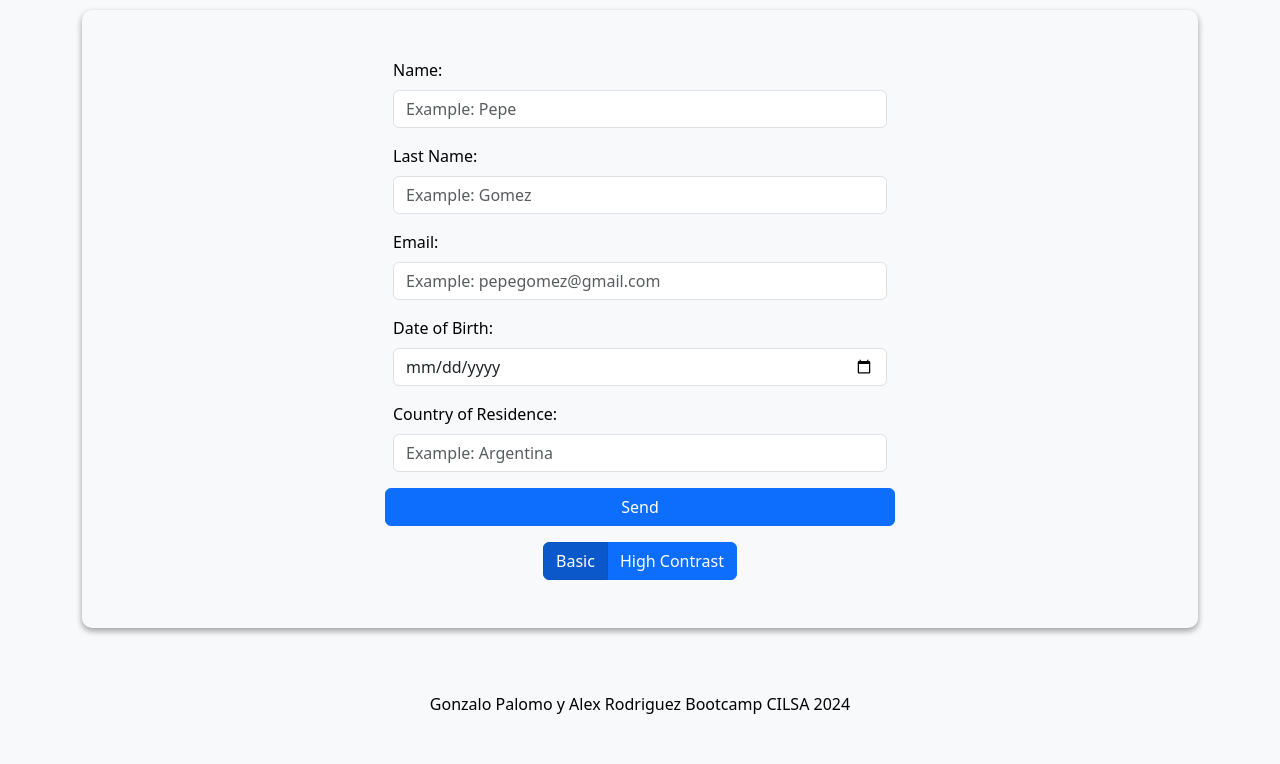
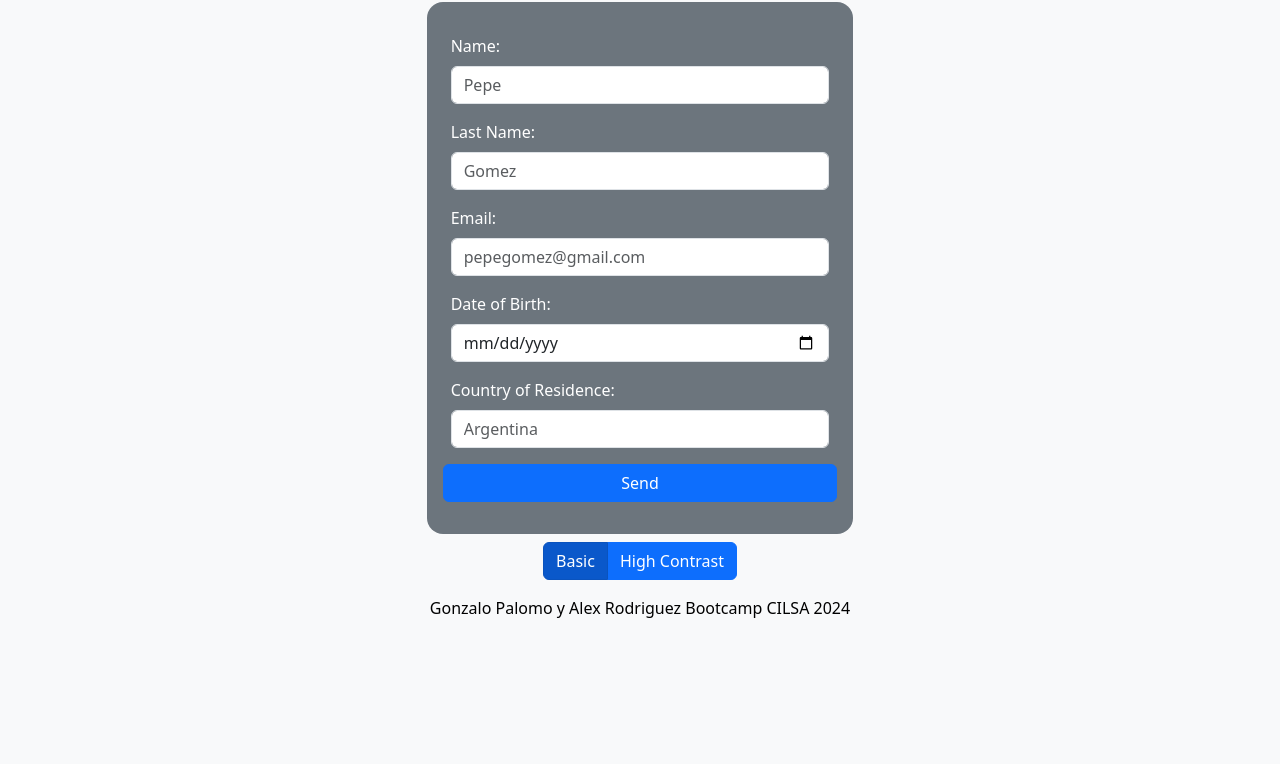
Before and after one commit to Gonzalojp18/FormBootstrap, a plain HTML site: page index.html in a window 1280 px wide. Shown: the part 86-850 px from the top of the page. After the commit the page ends 800 px from the top, so only its background shows below. Drawn offline with nearby package versions, Linux system fonts and the light colour scheme.

Commit message:
Optimizing HTML structure and syntax

```diff
--- a/index.html
+++ b/index.html
@@ -1,73 +1,57 @@
 <!DOCTYPE html>
 <html lang="en">
-
 <head>
     <meta charset="UTF-8">
     <meta name="viewport" content="width=device-width, initial-scale=1.0">
     <!-- LINK  BOOTSTRAP -->
-    <link href="https://cdn.jsdelivr.net/npm/bootstrap@5.3.2/dist/css/bootstrap.min.css" rel="stylesheet"
-        integrity="sha384-T3c6CoIi6uLrA9TneNEoa7RxnatzjcDSCmG1MXxSR1GAsXEV/Dwwykc2MPK8M2HN" crossorigin="anonymous">
+    <link href="https://cdn.jsdelivr.net/npm/bootstrap@5.3.2/dist/css/bootstrap.min.css" rel="stylesheet" integrity="sha384-T3c6CoIi6uLrA9TneNEoa7RxnatzjcDSCmG1MXxSR1GAsXEV/Dwwykc2MPK8M2HN" crossorigin="anonymous">
     <!-- LINK CSS -->
-    <link rel="stylesheet" href="./style/styles.css">
+    <link rel="stylesheet" href="./styles/style.css">
     <title>Form</title>
 </head>
-
 <body id="body" class="text-bg-light">
-    <div class=container>
-        <header class="mt-3 p-2">
+    <header class="mt-3">
         <h1 class="text-center">form using boostrap</h1>
     </header>
     <main>
-            <section class="form-container d-flex flex-column align-items-center mt-3 p-5 m-auto">
-                <form class="row g-3 col-10 col-sm-6" id="form">
-                    <section>
+        <section class="form-container d-flex flex-column align-items-center mt-3">
+            <form class="row g-3 col-10 col-sm-6 col-lg-4 p-3 my-2 rounded-4 text-bg-secondary" id="form">
+                <div>
                     <label for="name" class="form-label">Name:</label>
-                        <input type="text" id="name" name="name" class="form-control" placeholder="Example: Pepe"
-                            minlength="2" maxlength="50" pattern="[A-Za-z\s]+"
-                            title="Only letters and spaces are allowed" required>
-                    </section>
-                    <section>
+                    <input type="text" id="name" name="name" class="form-control" placeholder="Pepe" minlength="2" maxlength="50" pattern="[A-Za-z\s]+" title="Only letters are allowed" required>
+                </div>
+                <div>
                     <label for="surname" class="form-label">Last Name:</label>
-                        <input type="text" id="surname" name="surname" class="form-control" placeholder="Example: Gomez"
-                            minlength="2" maxlength="50" pattern="[A-Za-z\s]+"
-                            title="Only letters and spaces are allowed" required>
-                    </section>
-                    <section>
+                    <input type="text" id="surname" name="surname" class="form-control" placeholder="Gomez" minlength="2" maxlength="50" pattern="[A-Za-z\s]+" title="Only letters are allowed" required>
+                </div>
+
+                <div>
                     <label for="email" class="form-label">Email:</label>
-                        <input type="email" id="email" name="email" class="form-control"
-                            placeholder="Example: pepegomez@gmail.com" required>
-                    </section>
-                    <section>
+                    <input type="email" id="email" name="email" class="form-control" placeholder="pepegomez@gmail.com" required>
+                </div>
+
+                <div>
                     <label for="dateOfBirth" class="form-label">Date of Birth:</label>
                     <input type="date" id="dateOfBirth" name="dateOfBirth" class="form-control" required>
-                    </section>
-                    <section>
+                </div>
+
+                <div>
                     <label for="country" class="form-label">Country of Residence:</label>
-                        <input type="text" id="country" class="form-control" placeholder="Example: Argentina"
-                            minlength="2" maxlength="50" pattern="[A-Za-z\s]+"
-                            title="Only letters and spaces are allowed" required>
-                    </section>
+                    <input type="text" id="country" class="form-control" placeholder="Argentina" minlength="2" maxlength="50" pattern="[A-Za-z\s]+" title="Only letters are allowed" required>
+                </div>
                 <button type="submit" id="btnSend" class="btn btn-primary my-3">Send</button>
             </form>
-                <!--* Comento estos botones y creo un contenedor que contenga 2 botones en grupo, así aprovechamos estos estilos de Bootstrap -->
-                <aside class="btn-group" role="group" aria-label="Basic example">
-                    <button type="button" class="btn btn-primary style-btn active"
-                        aria-label="Switch to basic theme">Basic</button>
-                    <button type="button" class="btn btn-primary style-btn"
-                        aria-label="Switch to high contrast theme">High Contrast</button>
-                </aside>
+            <div class="btn-group" role="group" aria-label="Basic example">
+                <button type="button" class="btn btn-primary style-btn active" aria-label="Switch to basic theme">Basic</button>
+                <button type="button" class="btn btn-primary style-btn" aria-label="Switch to high contrast theme">High Contrast</button>
+            </div>
         </section>
     </main>
-        <footer class="mt-3 text-center p-5">
+    <!--* Agrego mi nombre :p -->
+    <footer class="mt-3 text-center">
         <p>Gonzalo Palomo y Alex Rodriguez Bootcamp CILSA 2024</p>
     </footer>
-    </div>
-
-    <!-- Cambio de lugar los scripts aquí, porque fuera del body puede traer problemas a la carga del DOM y/o generar conflictos -->
-    <script src="https://cdn.jsdelivr.net/npm/bootstrap@5.3.2/dist/js/bootstrap.bundle.min.js"
-        integrity="sha384-C6RzsynM9kWDrMNeT87bh95OGNyZPhcTNXj1NW7RuBCsyN/o0jlpcV8Qyq46cDfL"
-        crossorigin="anonymous"></script>
+    <script src="https://cdn.jsdelivr.net/npm/bootstrap@5.3.2/dist/js/bootstrap.bundle.min.js" integrity="sha384-C6RzsynM9kWDrMNeT87bh95OGNyZPhcTNXj1NW7RuBCsyN/o0jlpcV8Qyq46cDfL" crossorigin="anonymous"></script>
     <script src="./js/app.js"></script>
 </body>
-
 </html>
--- a/js/app.js
+++ b/js/app.js
@@ -2,6 +2,7 @@ const form = document.getElementById('form');
 const btn = [...document.querySelectorAll('.style-btn')];
 const body = document.getElementById('body');
 const allButtons = [...document.getElementsByTagName('button')];
+const allInputs = [...document.getElementsByTagName('input')];
 
 //Intercambia entre modos y también la clase 'active'
 btn.forEach(button=>{
@@ -11,21 +12,27 @@ btn.forEach(button=>{
         const secondBtn=btn.find(btnToFind=>btnToFind.textContent!==currentBtn);
 
         button.classList.add('active');
-        secondBtn.classList.remove('active')
+        secondBtn.classList.remove('active');
 
         if(currentBtn=='Basic'){
             body.classList.toggle('text-bg-dark',false);
             body.classList.toggle('text-bg-light',true);
             allButtons.forEach(btn=>{
-                btn.classList.toggle('btn-warning',false)
-                btn.classList.toggle('btn-primary',true)
+                btn.classList.toggle('btn-warning',false);
+                btn.classList.toggle('btn-primary',true);
+            })
+            allInputs.forEach(btn=>{
+                btn.classList.toggle('text-bg-dark',false);
             })
         }else{
             body.classList.toggle('text-bg-light',false);
             body.classList.toggle('text-bg-dark',true);
             allButtons.forEach(btn=>{
-                btn.classList.toggle('btn-primary',false)
-                btn.classList.toggle('btn-warning',true)
+                btn.classList.toggle('btn-primary',false);
+                btn.classList.toggle('btn-warning',true);
+            })
+            allInputs.forEach(btn=>{
+                btn.classList.toggle('text-bg-dark',true);
             })
         }
     })
@@ -38,5 +45,6 @@ form.addEventListener('submit',(e)=>{
     const inputs = form.querySelectorAll('input');
 
     alert('Your data has been successfully submitted.');
+
     inputs.forEach(input => input.value = '');
 })
--- a/style/styles.css
+++ b/style/styles.css
@@ -1,20 +1,10 @@
-html * {
-    margin: 0;
-    padding: 0;
-    box-sizing: border-box;
-}
-
-.container{
-    min-height: 100vh;
-    display: grid;
-    grid-template-rows: auto 1fr auto;
-}
+/** Cambia el placheholder a un tono gris cuando se aplica el text-bg-dark en inputs */
 
 h1{
     font-variant: small-caps;
 }
 
-.form-container{
-    border-radius: 10px;
-    box-shadow: rgba(0, 0, 0, 0.16) 0px 3px 6px, rgba(0, 0, 0, 0.23) 0px 3px 6px;
+
+input.text-bg-dark::placeholder {
+    color: #e0e0e0;
 }
```
Lines whose indentation alone changed are shown as unchanged.
